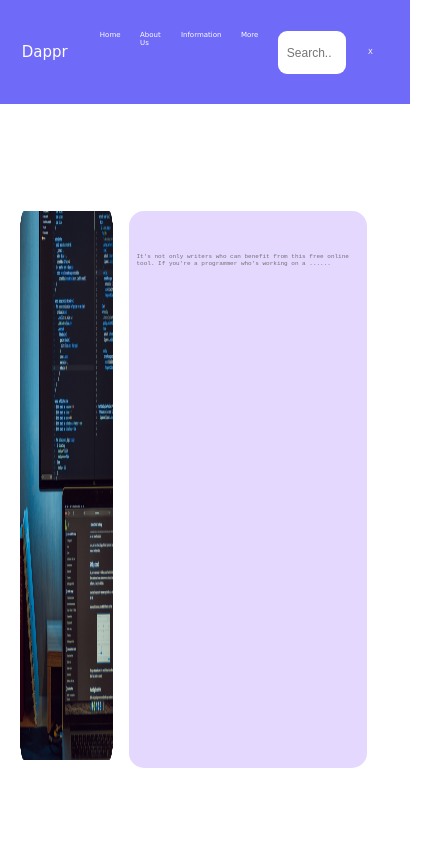
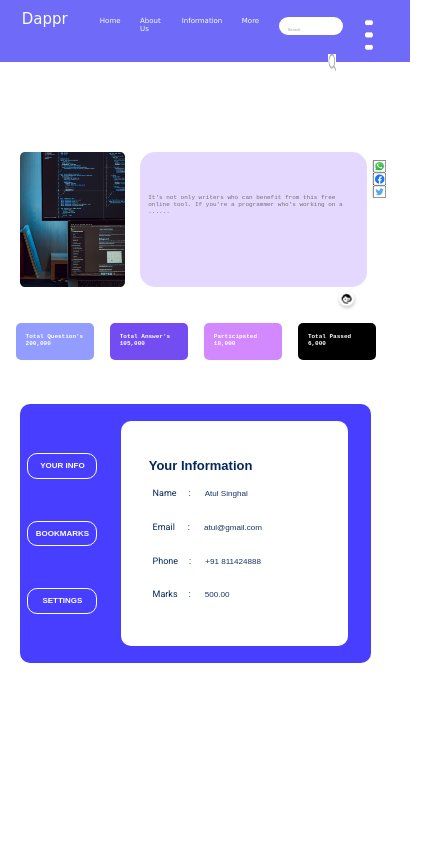
Before and after one commit to KishanAtGit/Micro-Project-2, a plain HTML site: page index.html in a window 390 px wide. Shown: the top 844 px of the page, 429 px wide, since content can reach past the window. Drawn offline with Linux system fonts and the light colour scheme.

Commit message:
page ready

```diff
--- a/css/styles.css
+++ b/css/styles.css
@@ -41,6 +41,7 @@ body {
 }
 
 .navbar > div:nth-child(3) {
+  margin-top: 1vh;
   margin-right: 5vw;
   font-size: 2em;
   color: var(--color-white);
@@ -56,6 +57,10 @@ body {
   color: var(--color-white);
 }
 
+.navbar > ul > li:nth-child(5) {
+  position: relative;
+}
+
 #searchbutton1 {
   width: 13vw;
   height: 3vh;
@@ -64,13 +69,43 @@ body {
   padding: 9px;
 }
 
+#search-icon {
+  position: absolute;
+  bottom: 1vh;
+  right: 1vw;
+  width: 1vw;
+  height: 3vh;
+}
+
 #searchbutton1::placeholder {
   font-size: 0.9em;
+  color: #9f9f9f;
 }
 
 .navbar > ul > li > a {
   text-decoration: none;
   color: var(--color-white);
+}
+
+#optionbutton1 {
+  height: 4vh;
+  width: 2vw;
+}
+
+#share-icons > a > img {
+  position: fixed;
+  justify-content: right;
+  top: 32vh;
+  right: 1vw;
+  width: 3.2vw;
+}
+
+#help-icon {
+  position: fixed;
+  justify-content: right;
+  bottom: 4vh;
+  right: 8vw;
+  width: 8vw;
 }
 
 .container1 {
@@ -147,10 +182,10 @@ body {
 .left-space > div > button {
   width: 16vw;
   height: 11vh;
-  border: 1px solid wheat;
+  border: 1px solid white;
   border-radius: 10px;
   background: unset;
-  color: wheat;
+  color: white;
   font-weight: 700;
   font-size: 2em;
 }
@@ -167,6 +202,7 @@ body {
   display: flex;
   flex-direction: column;
   background-color: white;
+  color: #04285a;
   margin: 6vh 4vw;
   padding: 20px;
   border-radius: 10px;
@@ -186,15 +222,33 @@ body {
 
 .right-space > form > div {
   font-size: 1.8em;
-  font-family: Inter;
+  font-family: Roboto;
 }
 
 .right-space > form > div:not(:first-child) {
   margin: 5vh 2vw;
 }
 
-.right-space > form > div > label > span {
-  margin-left: 2vw;
+.right-space > form > div:nth-child(2) > label > span {
+  margin-left: 35px;
+}
+.right-space > form > div:nth-child(3) > label > span {
+  margin-left: 38px;
+}
+.right-space > form > div:nth-child(4) > label > span {
+  margin-left: 32px;
+}
+.right-space > form > div:nth-child(5) > label > span {
+  margin-left: 33px;
+}
+
+.right-space > form > div > input {
+  height: 4vh;
+  padding: 4px;
+  margin-left: 3vw;
+  color: #143565;
+  font-weight: 400;
+  border: none;
 }
 
 @media screen and (max-width: 820px) {
@@ -211,6 +265,15 @@ body {
   .container1 > div > textarea {
     height: 56vh;
   }
+  .left-space > div > button {
+    font-size: 1.5em;
+  }
+  .right-space > form > div:nth-child(1) {
+    font-size: 2.3em;
+  }
+  .right-space > form > div {
+    font-size: 1.3em;
+  }
 }
 @media screen and (max-width: 770px) {
   .navbar > div:nth-child(1) {
@@ -220,12 +283,24 @@ body {
   .navbar > div:nth-child(3) {
     font-size: 1em;
   }
+  #searchbutton1::placeholder {
+    font-size: 0.6em;
+  }
   .container1 > div > textarea,
   .container2 > .items > textarea {
     font-size: 1.3em;
   }
   .container2 {
-    gap: 11.5vw;
+    gap: 9vw;
+  }
+  .left-space > div > button {
+    font-size: 1.2em;
+  }
+  .right-space > form > div:nth-child(1) {
+    font-size: 1.8em;
+  }
+  .right-space > form > div {
+    font-size: 0.8em;
   }
 }
 @media screen and (max-width: 670px) {
@@ -243,12 +318,24 @@ body {
   .navbar > div:nth-child(3) {
     margin-right: 7vw;
   }
+  #searchbutton1::placeholder {
+    font-size: 0.4em;
+  }
   .container1 > div > textarea,
   .container2 > .items > textarea {
     font-size: 0.8em;
   }
   .container2 {
-    gap: 10vw;
+    gap: 7vw;
+  }
+  .left-space > div > button {
+    font-size: 0.8em;
+  }
+  .right-space > form > div:nth-child(1) {
+    font-size: 1.3em;
+  }
+  .right-space > form > div {
+    font-size: 0.9em;
   }
 }
 @media screen and (max-width: 440px) {
@@ -264,6 +351,113 @@ body {
     font-size: 0.6em;
   }
   .container2 {
-    gap: 8.5vw;
+    gap: 5vw;
   }
 }
+
+@media screen and (max-width: 400px) {
+  .navbar {
+    height: 5vh;
+    align-items: unset;
+  }
+  #searchbutton1::placeholder {
+    font-size: 0.3em;
+  }
+  #searchbutton1 {
+    width: 12vw;
+    height: 0vh;
+  }
+  #search-icon {
+    position: absolute;
+    bottom: -3vh;
+    right: 2vw;
+    width: 2vw;
+    height: 2vh;
+  }
+  .navbar > ul {
+    margin-left: -2vw;
+    margin-right: 5.5vw;
+  }
+  .navbar > div:nth-child(3) {
+    margin-right: 7vw;
+  }
+  .container1 {
+    margin: 18vh 5vw 4vh 5vw;
+    gap: 4vw;
+  }
+  .container1 > div > img {
+    height: 16vh;
+    width: 27vw;
+  }
+  .container1 > div > textarea {
+    height: 6vh;
+    width: 54vw;
+  }
+  .container1 > div > textarea,
+  .container2 > .items > textarea {
+    font-size: 0.6em;
+  }
+  #share-icons > a > img {
+    top: 19vh;
+    width: 3.5vw;
+  }
+  #help-icon {
+    bottom: 63vh;
+    width: 6vw;
+  }
+  .container2 {
+    gap: 4vw;
+  }
+  .container2 > .items > textarea {
+    height: 2vh;
+  }
+  .container3 {
+    margin: 5vh 5vw;
+  }
+  .left-space {
+    gap: 5vh;
+    margin: 0 2vw;
+  }
+  .left-space > div > button {
+    width: 18vw;
+    height: 3vh;
+  }
+  .right-space {
+    display: flex;
+    flex-direction: column;
+    background-color: white;
+    color: #04285a;
+    margin: 2vh 4vw;
+    padding: 20px;
+    border-radius: 10px;
+    width: 48vw;
+    height: 22vh;
+  }
+  .right-space > form {
+    margin: 2vh 2vw;
+  }
+  .right-space > form > div:not(:first-child) {
+    margin: 1vh 1vw;
+  }
+  .right-space > form > div:nth-child(2) > label > span {
+    margin-left: 12px;
+  }
+  .right-space > form > div:nth-child(3) > label > span {
+    margin-left: 13px;
+  }
+  .right-space > form > div:nth-child(4) > label > span {
+    margin-left: 11px;
+  }
+  .right-space > form > div:nth-child(5) > label > span {
+    margin-left: 11px;
+  }
+  .right-space > form > div > input {
+    height: 3vh;
+    padding: 0px;
+    margin-left: 3vw;
+    color: #143565;
+    font-weight: 400;
+    border: none;
+    font-size: 0.9em;
+  }
+}
--- a/index.html
+++ b/index.html
@@ -29,10 +29,27 @@
         <li><a href="#">About Us</a></li>
         <li><a href="#">Information</a></li>
         <li><a href="#">More</a></li>
-        <li><input id="searchbutton1" type="text" placeholder="Search.." /></li>
+        <li>
+          <input id="searchbutton1" type="text" placeholder="Search.." />
+          <a href="#">
+            <img src="./img/search-icon.png" alt="search-icon" id="search-icon"
+          /></a>
+        </li>
       </ul>
-      <div>X</div>
+      <div>
+        <a href="#"
+          ><img id="optionbutton1" src="./img/options.png" alt="options"
+        /></a>
+      </div>
     </nav>
+    <div id="share-icons">
+      <a href="#"> <img src="./img/Frame 1.png" alt="share icons" /></a>
+    </div>
+    <div>
+      <a href="#"
+        ><img id="help-icon" src="./img/Group 2.png" alt="help-icon"
+      /></a>
+    </div>
     <div class="container1">
       <div><img src="./img/image 4.png" alt="sticky1" /></div>
       <div>
@@ -81,19 +98,43 @@ Total Passed
           <div>Your Information</div>
           <div>
             <label for="name">Name<span>:</span></label>
-            <input type="text" name="name" id="name" required />
+            <input
+              type="text"
+              name="name"
+              id="name"
+              value="Atul Singhal"
+              required
+            />
           </div>
           <div>
             <label for="email">Email<span>:</span></label>
-            <input type="text" name="email" id="email" required />
+            <input
+              type="text"
+              name="email"
+              id="email"
+              value="atul@gmail.com"
+              required
+            />
           </div>
           <div>
             <label for="phone">Phone<span>:</span></label>
-            <input type="text" name="phone" id="phone" required />
+            <input
+              type="text"
+              name="phone"
+              id="phone"
+              value="+91 811424888"
+              required
+            />
           </div>
           <div>
             <label for="marks">Marks<span>:</span></label>
-            <input type="text" name="marks" id="marks" required />
+            <input
+              type="text"
+              name="marks"
+              id="marks"
+              value="500.00"
+              required
+            />
           </div>
         </form>
       </div>
```
Also changed, not shown: img/Frame 1.png (added), img/Group 2.png (added), img/options.png (added), img/search-icon.png (added).
